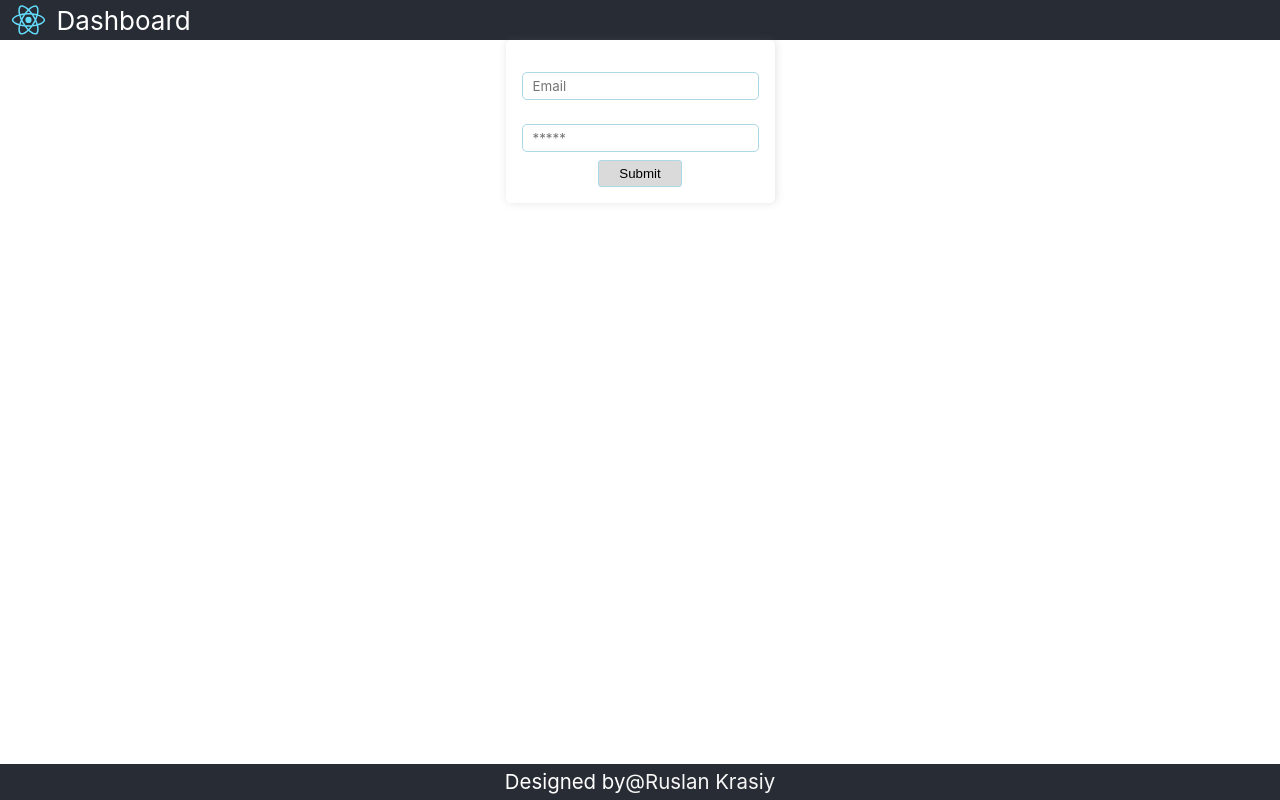
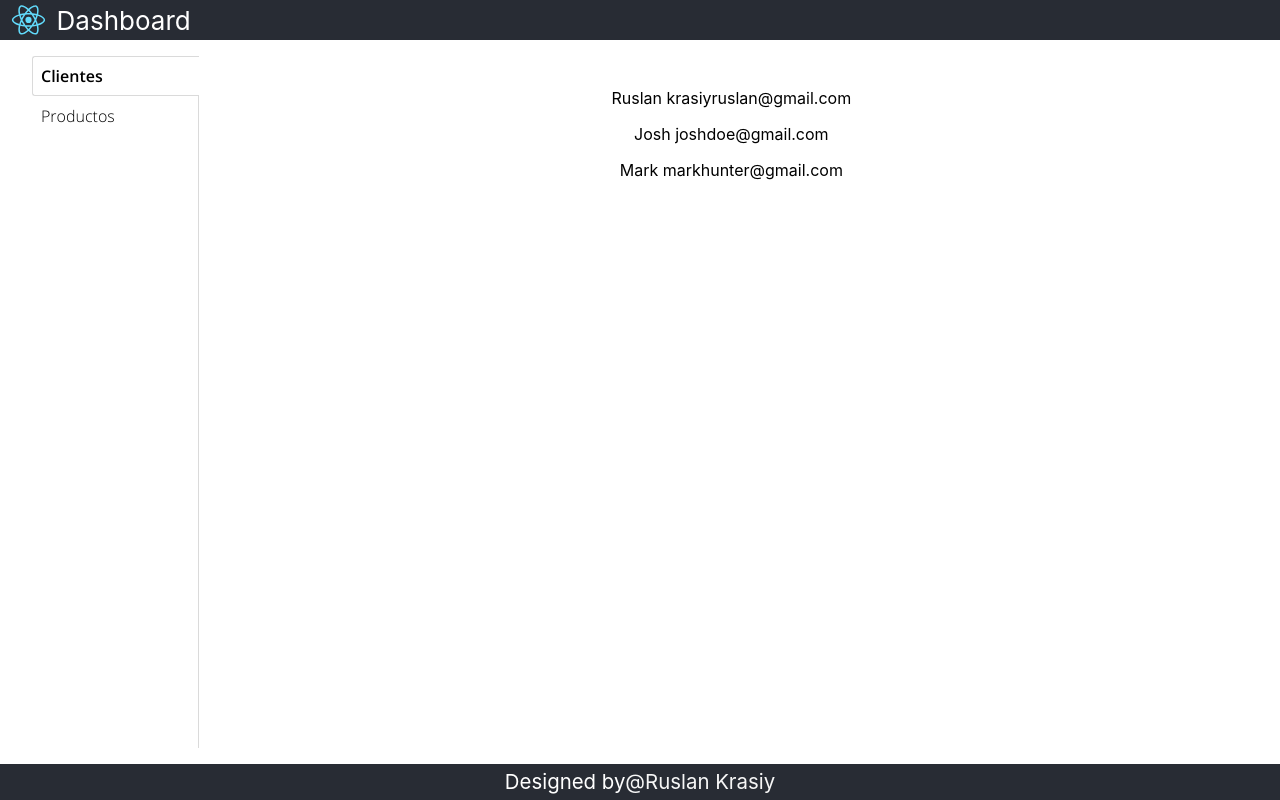
Before and after one commit to rkrasiy/rk_practica, a React app: page / in a window 1280 px wide. Built offline with nearby package versions, Linux system fonts and the light colour scheme; data requests are answered from the project's data file.

Commit message:
pint clients and product list

```diff
--- a/db.json
+++ /dev/null
@@ -1,19 +0,0 @@
-{
-  "posts": [
-    {
-      "id": 1,
-      "title": "json-server",
-      "author": "typicode"
-    }
-  ],
-  "comments": [
-    {
-      "id": 1,
-      "body": "some comment",
-      "postId": 1
-    }
-  ],
-  "profile": {
-    "name": "typicode"
-  }
-}
--- a/src/components/ClientsList/Client/Client.js
+++ b/src/components/ClientsList/Client/Client.js
@@ -4,7 +4,7 @@ const Client = (props) => {
 
   return (
       <div className="Client">
-        {props.children}
+        <p>{props.name} {props.email}</p>
       </div>
     );
 };
--- a/src/components/ClientsList/ClientsList.js
+++ b/src/components/ClientsList/ClientsList.js
@@ -3,9 +3,14 @@ import Client from "./Client/Client";
 
 const ClientsList = (props) => {
 
+  let clients = []
+  if(props.json)
+    clients = props.json.map( data => (<Client key={data.id} name={data.name}
+        email={data.email} ></Client>
+    ))
   return (
       <div className="Clients-list">
-        <Client>Ruslan Krasiy</Client>
+        {clients}
       </div>
     );
 };
--- a/src/components/ProductsList/Product/Product.js
+++ b/src/components/ProductsList/Product/Product.js
@@ -4,7 +4,7 @@ const Product = (props) => {
 
   return (
       <div className="Product">
-        {props.children}
+        <p>{props.title} {props.companyName} {props.price}€ {props.offer}</p>
       </div>
     );
 };
--- a/src/components/ProductsList/ProductsList.js
+++ b/src/components/ProductsList/ProductsList.js
@@ -2,10 +2,19 @@ import React from "react";
 import Product from "./Product/Product";
 
 const ProductsList = (props) => {
-
+  let productos = []
+  if(props.json)
+    productos = props.json.map( data => (<Product
+        key={data.id}
+        title={data.title}
+        companyName={data.companyName}
+        price={data.price}
+        offer={data.offer}
+        ></Product>
+    ))
   return (
       <div className="Products-list">
-        <Product>móvil</Product>
+       {productos}
       </div>
     );
 };
--- a/src/containers/App.js
+++ b/src/containers/App.js
@@ -2,13 +2,13 @@ import React, {Component} from 'react';
 import './App.css';
 import Footer from "../components/Footer/Footer";
 import Content from "./Content/Content";
-import FormAuth from "./FormAuth/FormAuth";
+import Auth from "./Auth/Auth";
 import Header from "../components/Header/Header";
 
 
 class App extends Component {
   state = {
-    isLogged: false
+    isLogged: true
   }
 
  render(){
@@ -16,7 +16,7 @@ class App extends Component {
   if( this.state.isLogged)
     section = <section><Content /></section>
   else
-    section = <section><FormAuth isLogged={this.state.isLogged}/></section>
+    section = <section><Auth isLogged={this.state.isLogged}/></section>
 
   return (
     <div className="App">
--- a/src/containers/FormAuth/FormAuth.js
+++ b/src/containers/Auth/Auth.js
@@ -3,7 +3,7 @@ import React, {Component} from 'react';
 import Input from "../../components/Input/Input";
 import Button from "../../components/Button/Button";
 
-import "./FormAuth.css"
+import "./Auth.css"
 import * as actions from "../../store/actions/index"
 class FormAuth extends Component{
     state = {
--- a/src/containers/Content/Content.js
+++ b/src/containers/Content/Content.js
@@ -18,7 +18,27 @@ class Content extends Component {
         active: false
       }
     ],
+    clientes: null,
+    productos: null
   };
+
+ componentDidMount = () => {
+   fetch("http://localhost:3001/clients")
+    .then(response => {
+      return response.json()
+    }).then( (data)=> {
+        console.log(data)
+        this.setState({clientes: data})
+      })
+
+    fetch("http://localhost:3001/products")
+      .then(response => {
+        return response.json()
+      }).then( (data)=> {
+          console.log(data)
+          this.setState({productos: data})
+        })
+ }
 
  clickMenuItemHandler = (id) => {
     let menu = [...this.state.menu]
@@ -38,9 +58,9 @@ class Content extends Component {
     let contentList = "";
 
     if(this.state.menu[0].active)
-      contentList = <ClientsList />
+      contentList = <ClientsList json={this.state.clientes} />
     if(this.state.menu[1].active)
-      contentList = <ProductsList />
+      contentList = <ProductsList json={this.state.productos}/>
     return (
       <div className="Content">
         <Menu
--- /dev/null
+++ b/src/data/db.json
@@ -0,0 +1,42 @@
+{
+  "clients": [
+    { "id": 1,
+      "name": "Ruslan",
+      "last_name": "Krasiy",
+      "email":"krasiyruslan@gmail.com"
+    },
+    { "id": 2,
+      "name": "Josh",
+      "last_name": "Doe",
+      "email":"joshdoe@gmail.com"
+    },
+    { "id": 3,
+      "name": "Mark",
+      "last_name": "Hunter",
+      "email":"markhunter@gmail.com"
+    }
+  ],
+  "products": [
+    { "id": 1,
+      "title": "phone",
+      "companyName": "samsung",
+      "price": "350",
+      "offer": true,
+      "offer_prop": 20
+    },
+    { "id": 2,
+      "title": "Printer",
+      "companyName": "HP",
+      "price":"70",
+      "offer": false,
+      "offer_prop": 0
+    },
+    { "id": 3,
+      "title": "Computer",
+      "companyName": "Dell" ,
+      "price": "1200",
+      "offer": false,
+      "offer_prop": 0
+    }
+  ]
+}
```
Also changed, not shown: src/db.json (deleted, +0 -14 lines), src/containers/Auth/Auth.css (renamed from src/containers/FormAuth/FormAuth.css).
